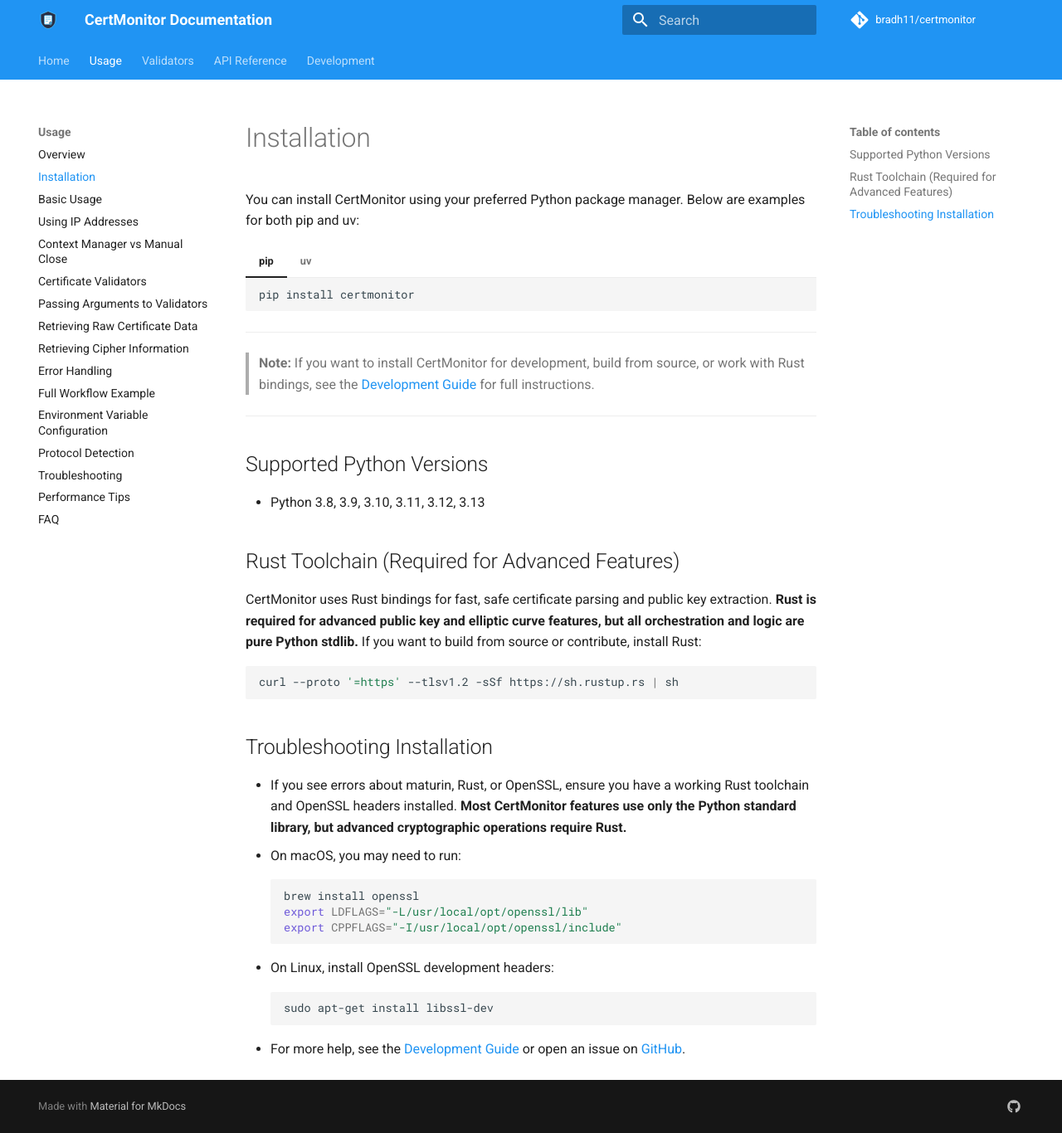
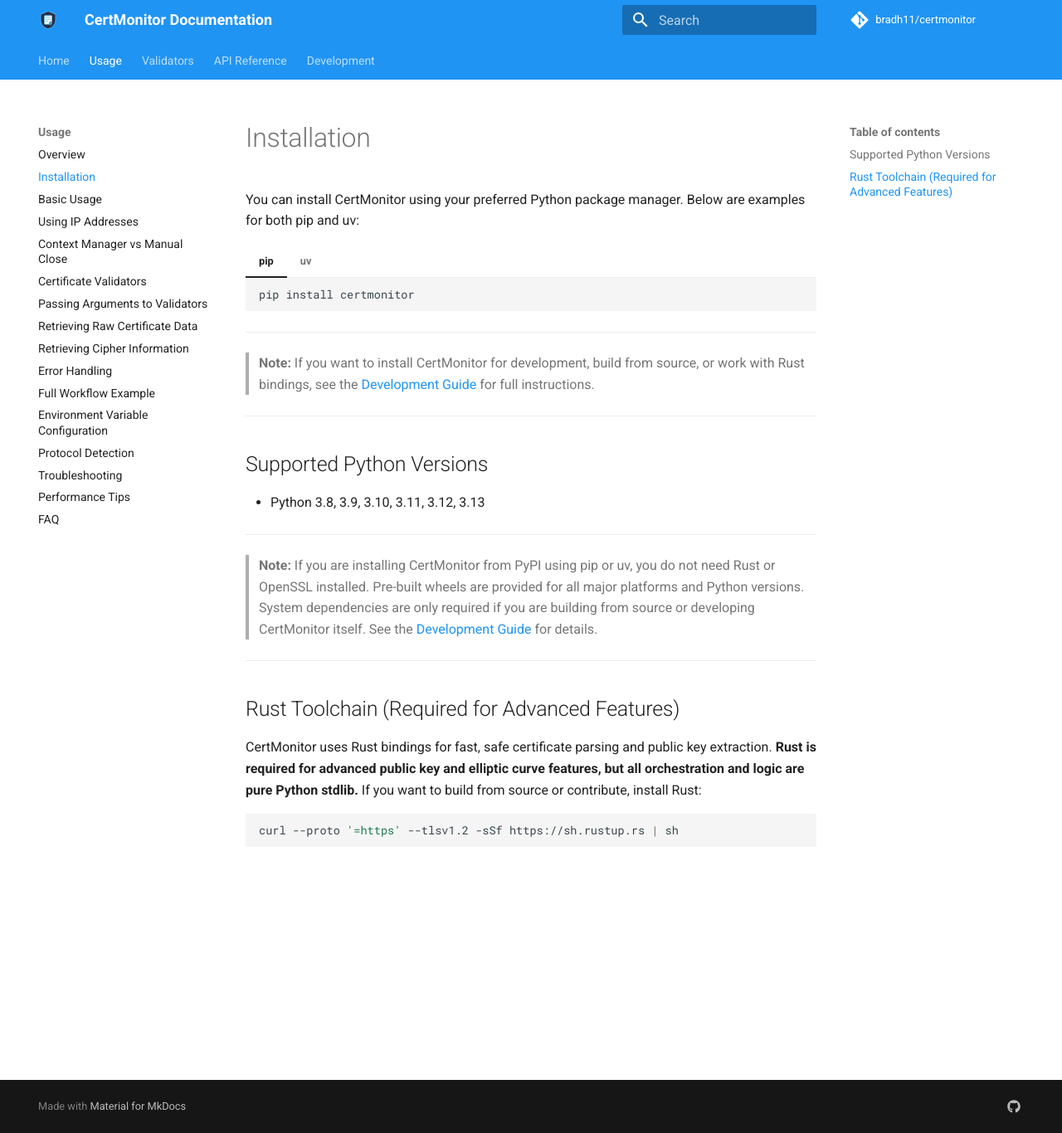
Before and after one commit to cdtomkins/certmonitor, an MkDocs documentation site: the page built from docs/usage/installation.md, in a window 1280 px wide and 1366 px high. Shown: the whole window at 83% size. Built offline with MkDocs 1.6.1 and Material for MkDocs 9.7.7, drawn with Linux system fonts in a browser that asks for light colours; comment, search, counter and statistics services are not loaded.

Commit message:
clarify documentation

````diff
--- a/docs/usage/installation.md
+++ b/docs/usage/installation.md
@@ -22,6 +22,12 @@
 
 - Python 3.8, 3.9, 3.10, 3.11, 3.12, 3.13
 
+---
+
+> **Note:** If you are installing CertMonitor from PyPI using pip or uv, you do not need Rust or OpenSSL installed. Pre-built wheels are provided for all major platforms and Python versions. System dependencies are only required if you are building from source or developing CertMonitor itself. See the [Development Guide](../development.md) for details.
+
+---
+
 ## Rust Toolchain (Required for Advanced Features)
 
 CertMonitor uses Rust bindings for fast, safe certificate parsing and public key extraction. **Rust is required for advanced public key and elliptic curve features, but all orchestration and logic are pure Python stdlib.** If you want to build from source or contribute, install Rust:
@@ -29,18 +35,3 @@
 ```bash
 curl --proto '=https' --tlsv1.2 -sSf https://sh.rustup.rs | sh
 ```
-
-## Troubleshooting Installation
-
-- If you see errors about maturin, Rust, or OpenSSL, ensure you have a working Rust toolchain and OpenSSL headers installed. **Most CertMonitor features use only the Python standard library, but advanced cryptographic operations require Rust.**
-- On macOS, you may need to run:
-  ```bash
-  brew install openssl
-  export LDFLAGS="-L/usr/local/opt/openssl/lib"
-  export CPPFLAGS="-I/usr/local/opt/openssl/include"
-  ```
-- On Linux, install OpenSSL development headers:
-  ```bash
-  sudo apt-get install libssl-dev
-  ```
-- For more help, see the [Development Guide](../development.md) or open an issue on [GitHub](https://github.com/bradh11/certmonitor).
````
